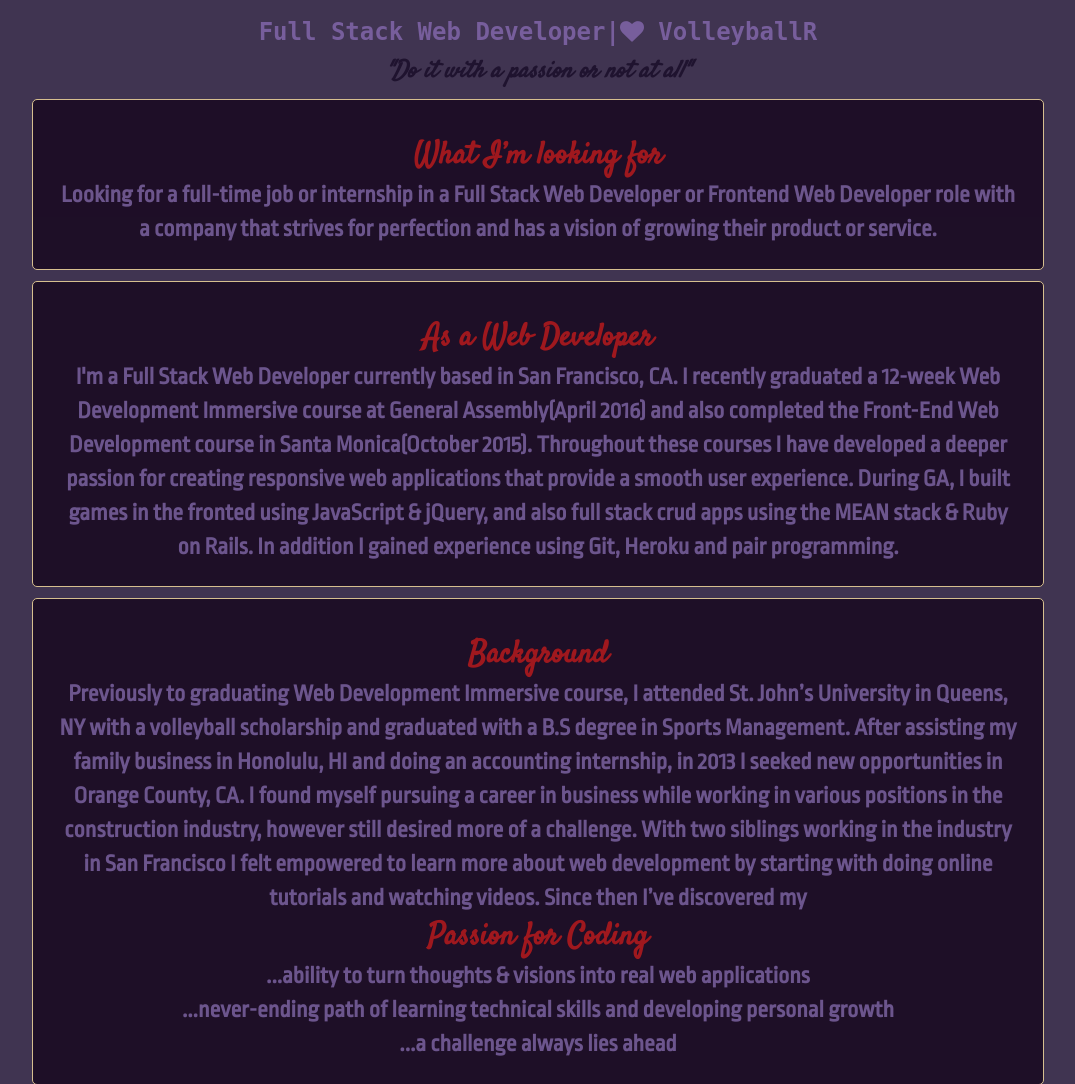
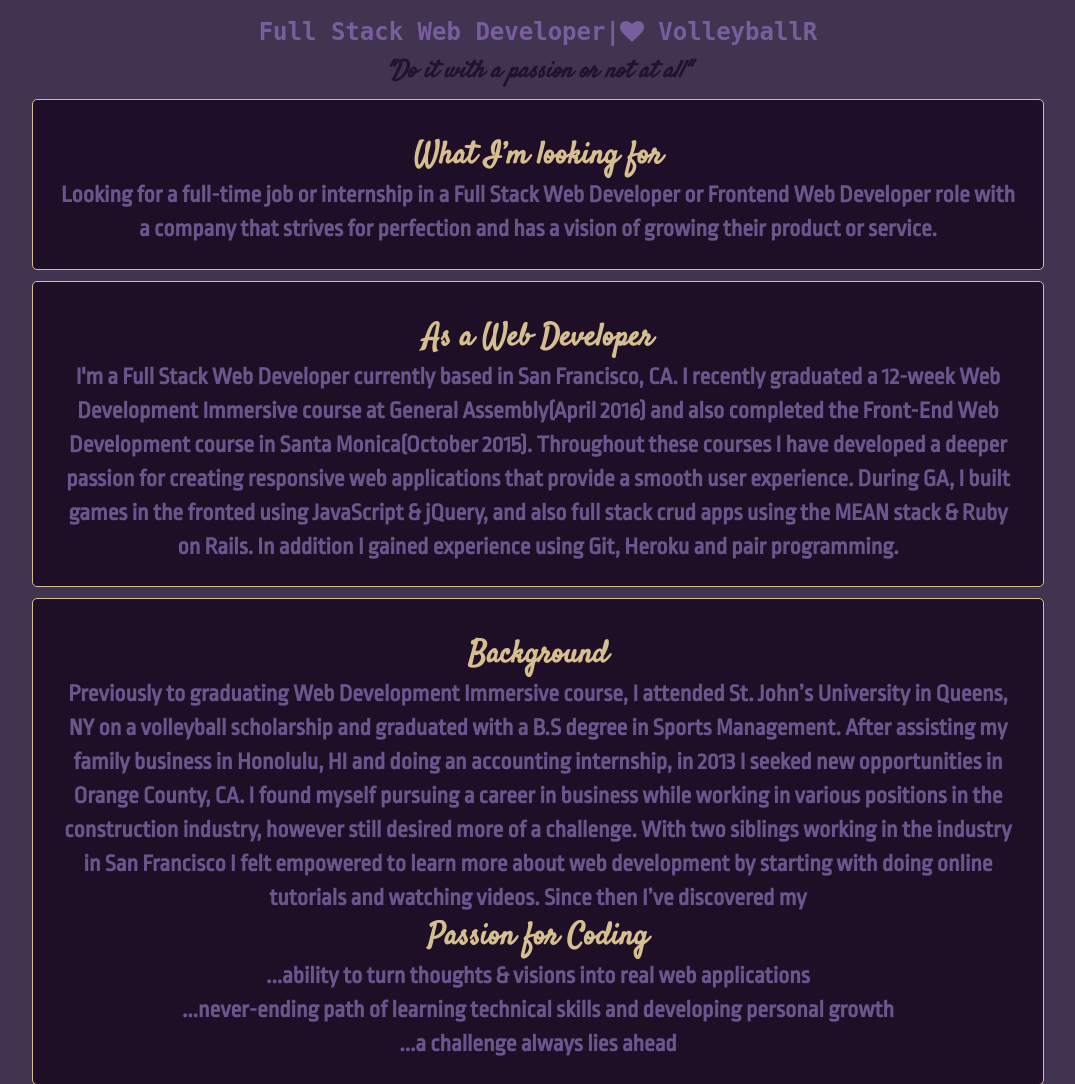
Before and after one commit to lenayee7/lenayee7.github.io, a PHP site: page /index.html in a window 1280 px wide. Shown: the part 292-1376 px from the top of the page, without its empty margins (102-1177 px from the left). Run offline with PHP 8.4, Linux system fonts and the light colour scheme; some libraries are stand-ins or nearby versions; some web fonts are replaced.

Commit message:
fixes grammar on background-p

```diff
--- a/css/main.css
+++ b/css/main.css
@@ -10,7 +10,8 @@
   .pink-red {
     font-size: 1.3em;
     font-family:'Satisfy', cursive;
-    color: #B71212;
+    /*color: #B71212;*/
+    color: #FCE29F;
   }
 
 
@@ -129,7 +130,8 @@
 
   .about-me-p {
     /*background: #fff9c6;*/
-    color: #c7b27e;
+    color: #FCE29F;
+    /*color: #c7b27e;*/
     border: 1px solid #fce29f;
     background-color: #16061D;
     opacity: 1;
--- a/index.html
+++ b/index.html
@@ -55,7 +55,7 @@
 			I'm a Full Stack Web Developer currently based in San Francisco, CA. I recently graduated a 12-week Web Development Immersive course at General Assembly(April 2016) and also completed the Front-End Web Development course in Santa Monica(October 2015). Throughout these courses I have developed a deeper passion for creating responsive web applications that provide a smooth user experience. During GA, I built games in the fronted using JavaScript & jQuery, and also full stack crud apps using the MEAN stack & Ruby on Rails. In addition I gained experience using Git, Heroku and pair programming.<br></p>
 			<p class="about-me-p">
 			<span class="pink-red">Background</span><br>
-       Previously to graduating Web Development Immersive course, I attended St. John’s University in Queens, NY with a volleyball scholarship and graduated with a B.S degree in Sports Management. After assisting my family business in Honolulu, HI and doing an accounting internship, in 2013 I seeked new opportunities in Orange County, CA. I found myself pursuing a career in business while working in various positions in the construction industry, however still desired more of a challenge. With two siblings working in the industry in San Francisco I felt empowered to learn more about web development by starting with doing online tutorials and watching videos. Since then I’ve discovered my<br> <span class="pink-red">Passion for Coding</span><br>
+       Previously to graduating Web Development Immersive course, I attended St. John’s University in Queens, NY on a volleyball scholarship and graduated with a B.S degree in Sports Management. After assisting my family business in Honolulu, HI and doing an accounting internship, in 2013 I seeked new opportunities in Orange County, CA. I found myself pursuing a career in business while working in various positions in the construction industry, however still desired more of a challenge. With two siblings working in the industry in San Francisco I felt empowered to learn more about web development by starting with doing online tutorials and watching videos. Since then I’ve discovered my<br> <span class="pink-red">Passion for Coding</span><br>
 		 	...ability to turn thoughts & visions into real web applications<br>
 		 	...never-ending path of learning technical skills and developing personal growth<br>
 		 	...a challenge always lies ahead</p>
```
